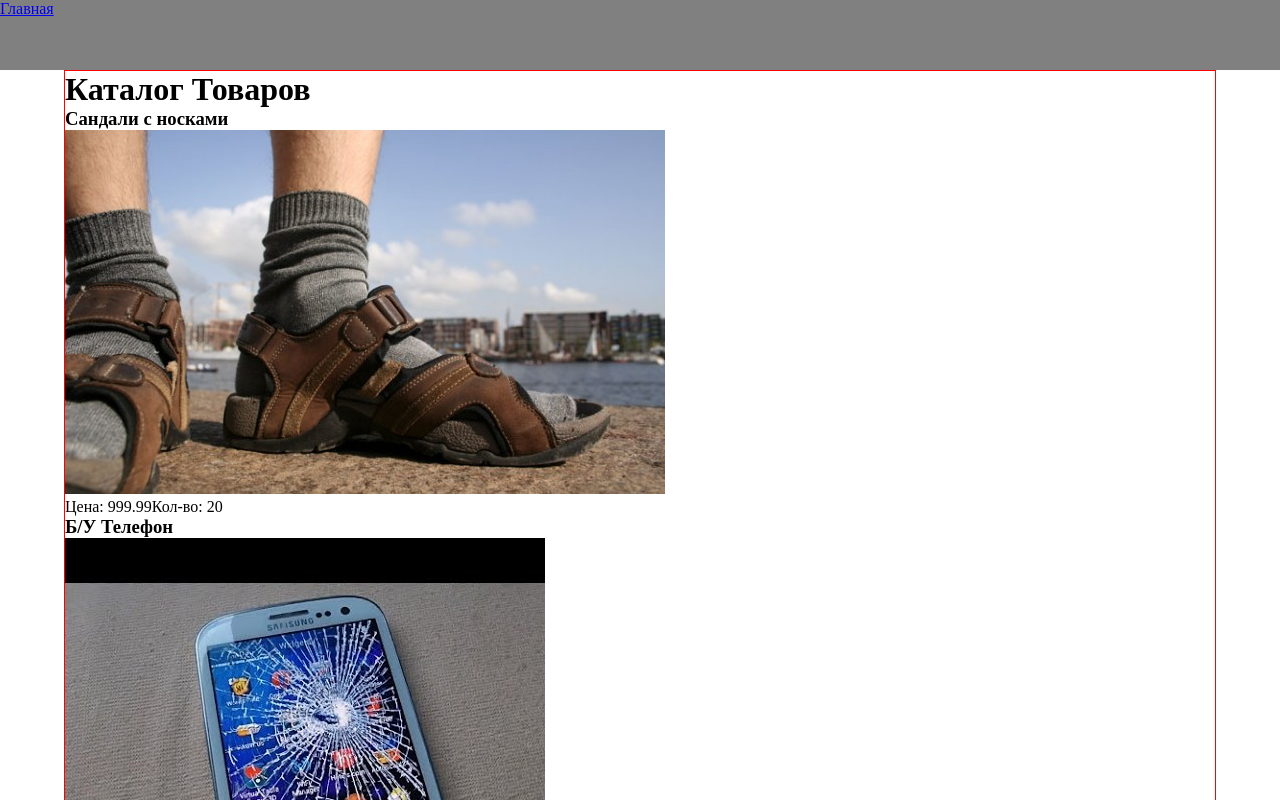
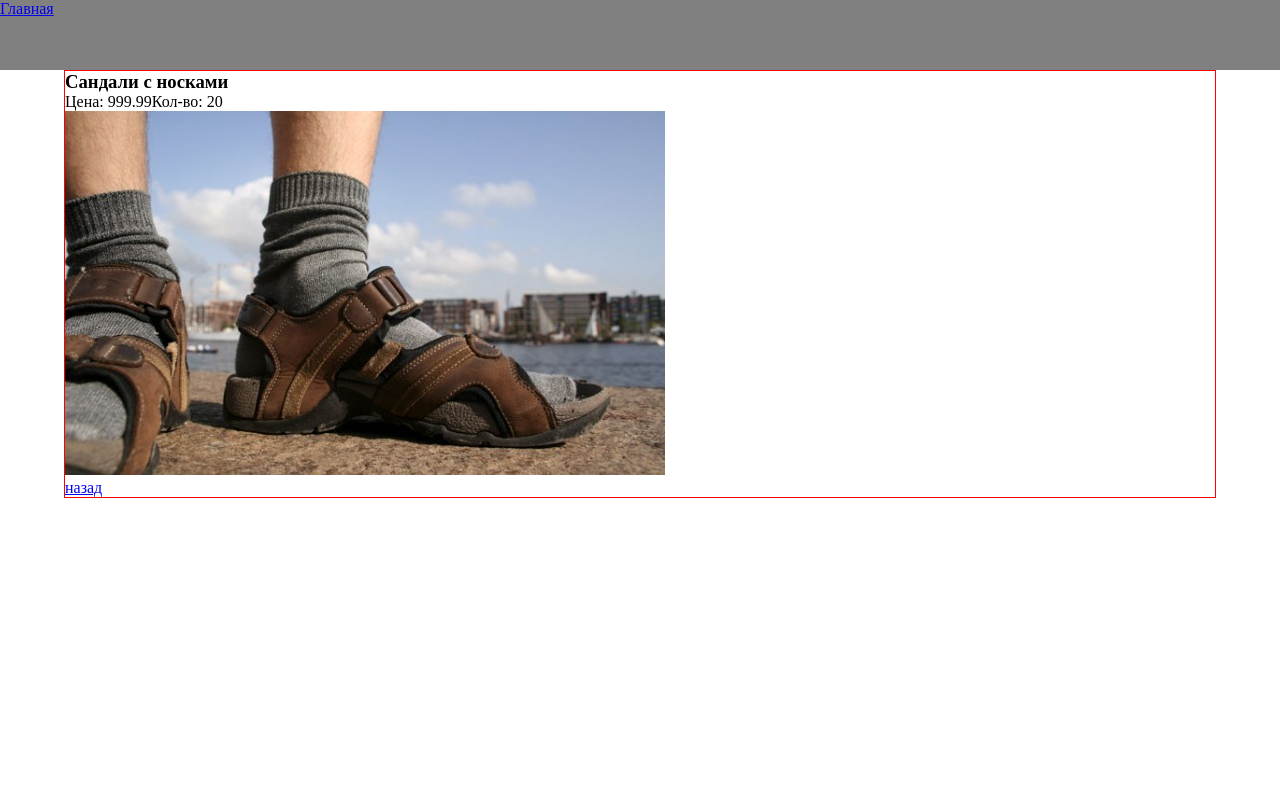
Before and after one commit to pylsar/myReactFunnyShop, a React (Create React App) app: page /products/1 in a window 1280 px wide. Shown: the top 800 px of the page. Built offline with nearby package versions, Linux system fonts and the light colour scheme; data requests are answered from the project's data file.

Commit message:
make catalog and catalogs card

```diff
--- /dev/null
+++ b/src/API.js
@@ -0,0 +1,11 @@
+const API_URL = 'http://localhost:3001/products'
+
+export function getAllProducts() {
+    return fetch(API_URL)
+        .then(res => res.json())
+}
+
+export function getProduct(id){
+    return fetch(`${API_URL}/${id}`)
+    .then(res => res.json())
+}
--- a/src/App.js
+++ b/src/App.js
@@ -5,6 +5,7 @@ import Header from './components/Header/Header'
 import Home from './components/Home/Home'
 import Error404 from './components/Error404/Error404'
 import Products from './containers/Products/Products'
+import ViewProduct from './containers/ViewProduct/ViewProduct';
 
 function App() {
   return (
@@ -13,7 +14,8 @@ function App() {
       <main className="container">
         <Switch>
           <Route path="/" component={Home} exact />
-          <Route path="/products" component={Products} />
+          <Route path="/products" component={Products} exact/>
+          <Route path="/products/:id" component={ViewProduct} />
           <Route path="*" component={Error404} />
         </Switch>
       </main>
--- /dev/null
+++ b/src/components/ProductInfo/ProductInfo.jsx
@@ -0,0 +1,18 @@
+import React from 'react'
+import {Link} from 'react-router-dom'
+
+const ProductInfo = ({product}) => {
+    return (
+        <div>
+            <h3>{product.title}</h3>
+            <span>Цена: {product.price}</span>
+            <span>Кол-во: {product.quantity}</span>
+            <div className="product__img">
+                <img src={require(`../../assets/img/${product.img}`)} alt={product.title}/>
+            </div>
+            <Link to='/products'>назад</Link>
+        </div>
+    )
+}
+
+export default ProductInfo
--- /dev/null
+++ b/src/components/ProductItem/ProductItem.jsx
@@ -0,0 +1,18 @@
+import React from 'react'
+import {Link} from 'react-router-dom'
+
+const ProductItem = ({product}) => {
+    return (
+        <div className="productItem">
+            <h3>{product.title}</h3>
+            <div className="product__img">
+                <img src={require(`../../assets/img/${product.img}`)} alt={product.title}/>
+            </div>
+            <span>Цена: {product.price}</span>
+            <span>Кол-во: {product.quantity}</span>
+            <Link to={`/products/${product.id}`}>Посмотреть продукт</Link>
+        </div>
+    )
+}
+
+export default ProductItem
--- a/src/containers/Products/Products.js
+++ b/src/containers/Products/Products.js
@@ -1,7 +1,8 @@
 import React from 'react'
-import axios from 'axios'
 
 import isLoadingIcon from '../../assets/img/isLoading.png'
+import ProductItem from '../../components/ProductItem/ProductItem'
+import { getAllProducts} from '../../API'
 
 class Products extends React.Component {
 
@@ -11,15 +12,14 @@ class Products extends React.Component {
     }
 
     componentDidMount(){
-        axios.get('http://localhost:3001/products')
-            .then(res => {
-                console.log(res.data)
+        getAllProducts()
+            .then(products => {
                 setTimeout(() => {
                     this.setState({
                         isLoading: false,
-                        products: res.data
+                        products: products
                     })
-                }, 1000)
+                },1000)
             })
     }
 
@@ -33,16 +33,9 @@ class Products extends React.Component {
                     <img src={isLoadingIcon} alt="wait"/>
                 </div>
                 :
-                this.state.products.map((product, index) => {
+                this.state.products.map((product) => {
                         return (
-                            <div key={index} className="product">
-                                <h3>{product.title}</h3>
-                                <div className="product__img">
-                                    <img src={require(`../../assets/img/${product.img}`)} alt={product.title}/>
-                                </div>
-                                <span>Цена: {product.price}</span>
-                                <span>Кол-во: {product.quantity}</span>
-                            </div>
+                            < ProductItem key={product.id} product={product}/>
                         )
                     })}
             </div>
--- /dev/null
+++ b/src/containers/ViewProduct/ViewProduct.js
@@ -0,0 +1,44 @@
+import React, {Fragment} from 'react'
+
+// import ProductItem from '../../components/ProductItem/ProductItem'
+import ProductInfo from '../../components/ProductInfo/ProductInfo'
+import {getProduct} from '../../API'
+
+class ViewProduct extends React.Component {
+
+    state={
+        isLoading: true,
+        product: {}
+    }
+
+
+    componentDidMount(){
+        // console.log(this.props)
+        const {id} = this.props.match.params
+        getProduct(id)
+            .then(product => {
+                setTimeout(() => {
+                    this.setState({
+                        isLoading: false,
+                        product: product
+                    })
+                },1000)
+            })
+    }
+
+    render(){
+        return (
+            <Fragment>
+                {
+                    this.state.isLoading ?
+                    <h2>Идет Загрузка товара</h2>:
+                    <ProductInfo product={this.state.product}/>
+
+                }
+
+            </Fragment>
+        )
+    }
+}
+
+export default ViewProduct
```
